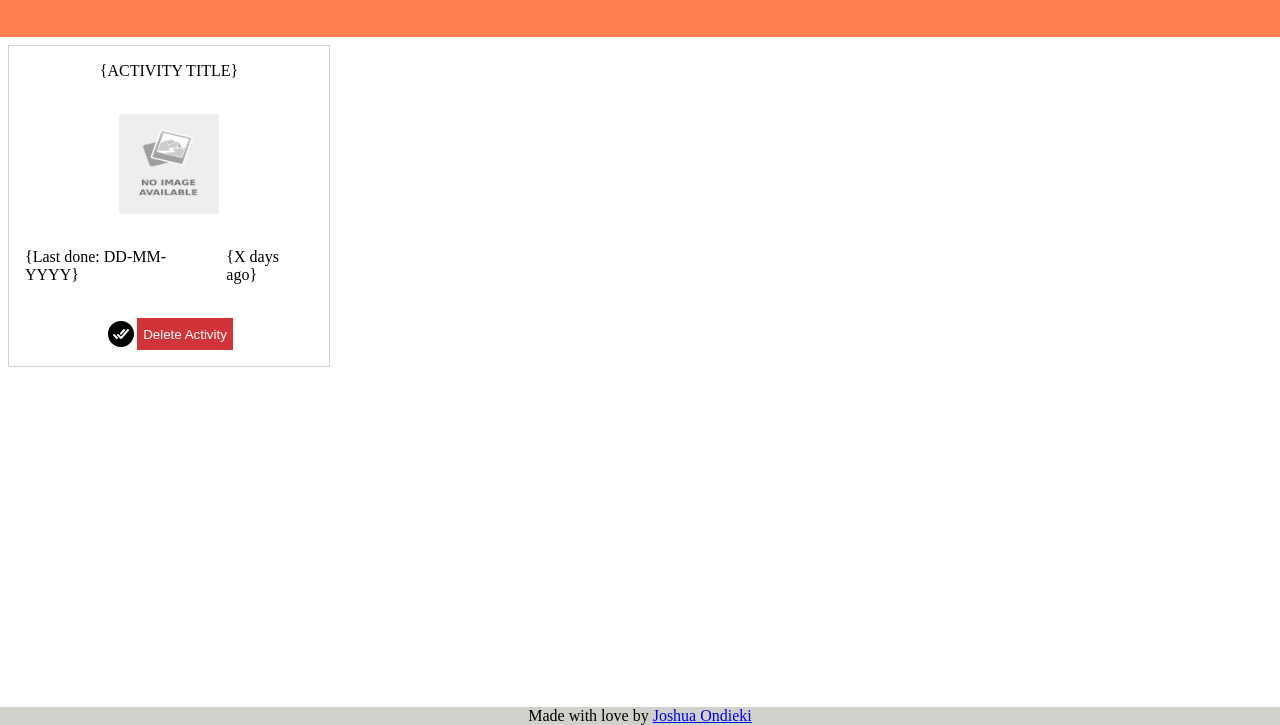
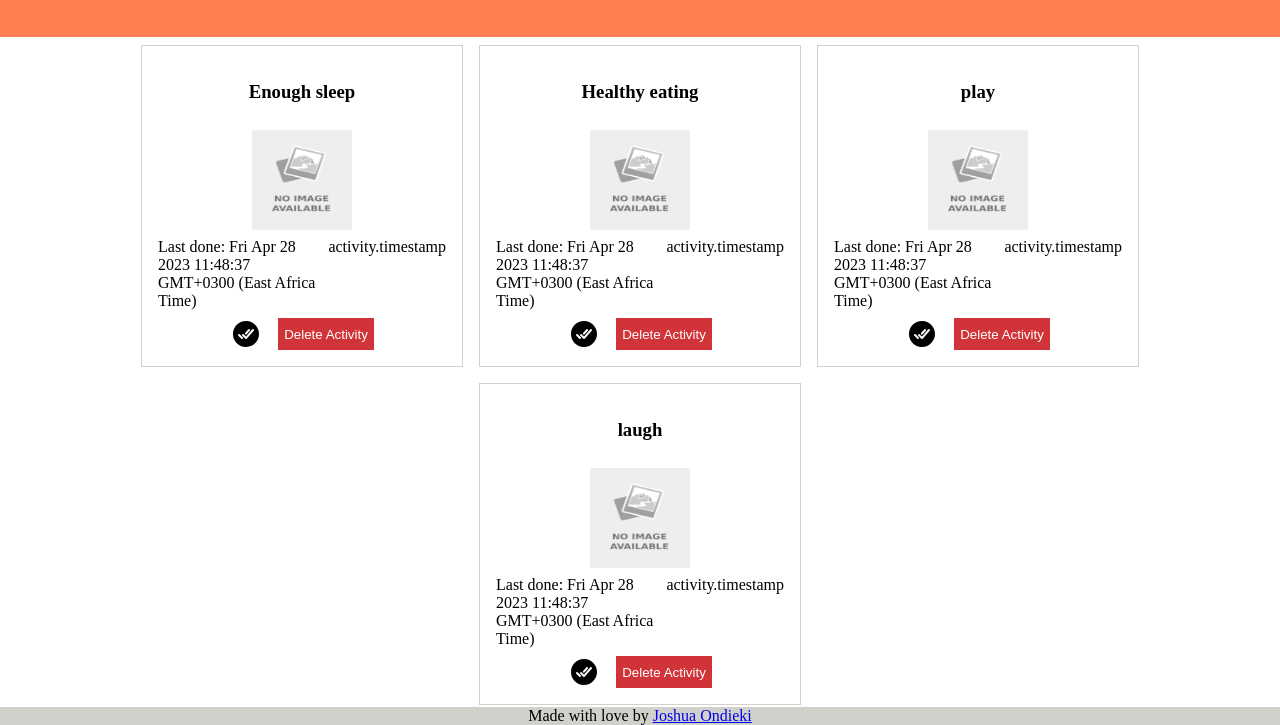
Before and after one commit to JoshuaOndieki/streaks, a website with bundled scripts: page index.html in a window 1280 px wide. Shown: the part 75-800 px from the top of the page. Built offline with nearby package versions, Linux system fonts and the light colour scheme; data requests are answered from the project's data file.

Commit message:
display and add activities

```diff
--- a/db.json
+++ b/db.json
@@ -1,5 +1,28 @@
 {
-    "activities": [
-
-    ]
+  "activities": [
+    {
+      "id": 1,
+      "title": "Enough sleep",
+      "img": "",
+      "timestamp": "Fri Apr 28 2023 11:48:37 GMT+0300 (East Africa Time)"
+    },
+    {
+      "id": 2,
+      "title": "Healthy eating",
+      "img": "",
+      "timestamp": "Fri Apr 28 2023 11:48:37 GMT+0300 (East Africa Time)"
+    },
+    {
+      "title": "play",
+      "img": "",
+      "timestamp": "Fri Apr 28 2023 11:48:37 GMT+0300 (East Africa Time)",
+      "id": 3
+    },
+    {
+      "title": "laugh",
+      "img": "",
+      "timestamp": "Fri Apr 28 2023 11:48:37 GMT+0300 (East Africa Time)",
+      "id": 4
+    }
+  ]
 }
--- a/index.html
+++ b/index.html
@@ -11,26 +11,12 @@
     <header>
         <div id="logo">LOGO</div>
         <div id="app-description">Welcome to my Streak App. Track your streaks easily.</div>
-        <form action="" method="post">
+        <form action="" method="post" id="add-streak-form">
             <input type="text" name="new-activity-title" id="new-activity-title">
             <button id="add-streak" type="submit">ADD STREAK</button>
         </form>
     </header>
     <div id="app">
-        <div class="app-activity">
-            <div class="activity-title">{ACTIVITY TITLE}</div>
-            <div class="activity-image-div"><img src="assets/No-Image-Placeholder.svg.png" alt="no image placeholder" class="activity-image"></div>
-            <div class="activity-details">
-                <div class="activity-timestamp">
-                    <div class="activity-timestamp-date">{Last done: DD-MM-YYYY}</div>
-                    <div class="activity-timestamp-days">{X days ago}</div>
-                </div>
-            </div>
-            <div class="activity-actions">
-                <ion-icon name="checkmark-done-circle" size="large"></ion-icon>
-                <button class="activity-delete">Delete Activity</button>
-            </div>
-        </div>
     </div>
     <footer>Made with love by <a href="https://github.com/JoshuaOndieki">Joshua Ondieki</a></footer>
 
--- a/package.json
+++ b/package.json
@@ -10,6 +10,7 @@
   "author": "",
   "license": "ISC",
   "dependencies": {
+    "json-server": "^0.17.3",
     "typescript": "^5.0.4"
   }
 }
--- a/src/app.ts
+++ b/src/app.ts
@@ -1,30 +1,82 @@
 interface IActivity {
+    id?:string
     title:string,
     img:string,
-    timestamp:Date
+    timestamp:string
 }
 
 class Activity{
-    async render(){
+    async render(activity:IActivity){
+        let imgSrc = activity.img ? activity.img : 'assets/No-Image-Placeholder.svg.png'
+        // let date:Date = new Date()
+        // let diffInMilliseconds = Math.abs(date - Date.parse(activity.timestamp));
+        // let diffInDays = Math.ceil(diffInMilliseconds / (1000 * 60 * 60 * 24));
+        let html = `
+                <div class="app-activity">
+                    <h3 class="activity-title">${activity.title}</h3>
+                    <div class="activity-image-div"><img src="${imgSrc}" alt="no image placeholder" class="activity-image"></div>
+                    <div class="activity-details">
+                        <div class="activity-timestamp">
+                            <div class="activity-timestamp-date">Last done: ${activity.timestamp}</div>
+                            <div class="activity-timestamp-days">activity.timestamp</div>
+                        </div>
+                    </div>
+                    <div class="activity-actions">
+                        <ion-icon name="checkmark-done-circle" size="large"></ion-icon>
+                        <button class="activity-delete")>Delete Activity</button>
+                    </div>
+                </div>
+        `
+
+        return html
 
     }
 
-    async addActivity(){
+    async addActivity(activity:IActivity){
+        console.log(activity);
 
+        console.log(JSON.stringify(activity));
+
+
+        await fetch(`http://localhost:3000/activities`,
+                    {
+                        method:'POST',
+                        body:JSON.stringify(activity),
+                        headers:{
+                            "Content-Type": "application/json"
+                        }
+                    })
+
+                }
+    async deleteActivity(id:string){
+        await fetch(`http://localhost:3000/activities/${id}`, {
+            method:'DELETE',
+            headers:{
+                "Content-Type": "application/json"
+            }
+        })
     }
 
-    async deleteActivity(){
-
-    }
-
-    async fetchActivity(){
-
+    async fetchActivity(activityId:string){
+        let response = await fetch(`http://localhost:3000/activities/${activityId}`)
+        return await response.json()
     }
 }
 
 class Activities{
     async render(){
+        let appElement = document.getElementById('app')!
+        let activities = await this.fetchActivities()
+        await activities.map(async (activity:IActivity) => {
+            let activityHTML = await new Activity().render(activity)
+            appElement.innerHTML += activityHTML
+        })
 
+    }
+
+    async fetchActivities(){
+        let response = await fetch(`http://localhost:3000/activities`)
+        return await response.json()
     }
 }
 
@@ -33,3 +85,23 @@ class App{
         await new Activities().render()
     }
 }
+
+let addStreakForm = document.getElementById('add-streak-form') as HTMLFormElement
+addStreakForm.addEventListener('submit', (e)=>{
+    e.preventDefault()
+    let newActivityTitle = document.getElementById('new-activity-title') as HTMLInputElement
+    // let date = new Date();
+
+    // let day = date.getDate().toString();
+    // let month = (date.getMonth() + 1).toString();
+    // let year = date.getFullYear();
+
+    let activity:IActivity = {
+        title: newActivityTitle.value,
+        img: "",
+        timestamp: `${(new Date()).toString()}`
+    }
+    new Activity().addActivity(activity)
+})
+
+App.render()
--- a/style.css
+++ b/style.css
@@ -29,6 +29,8 @@ header {
     display: flex;
     flex: 1;
     flex-wrap: wrap;
+    justify-content: center;
+    overflow-y: auto;
 }
 
 button {
@@ -84,7 +86,8 @@ button {
 
 .activity-actions {
     display: flex;
-    justify-content: space-around;
+    gap: 1rem;
+    justify-content: space-between;
 }
 
 .activity-delete {
```
Also changed, not shown: 1 other file.
